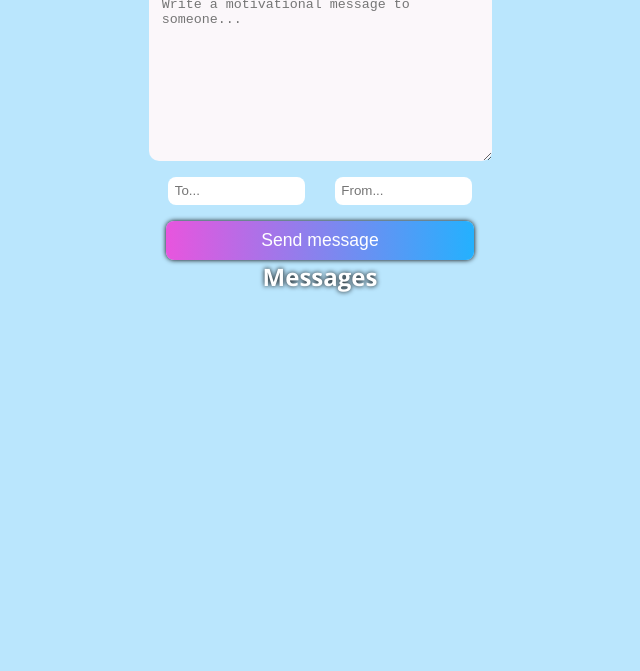
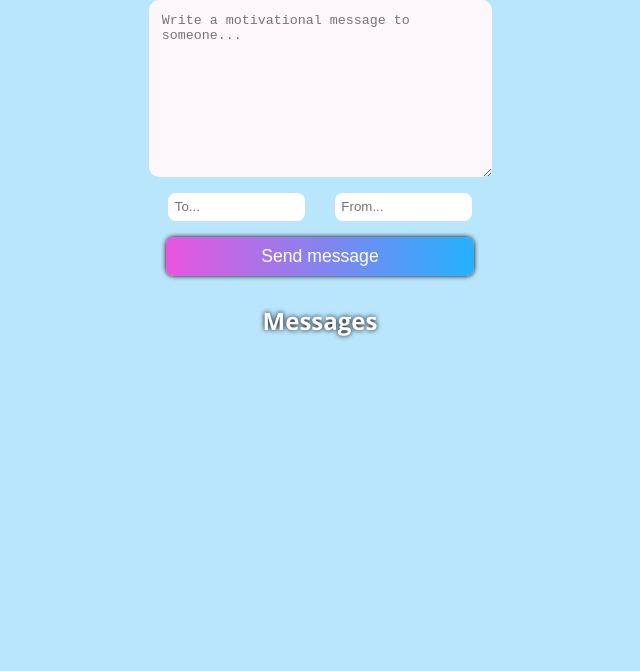
Before and after one commit to Jess247/motivational-message, a plain HTML site: page index.html in a window 1280 px wide. Shown: the part 129-800 px from the top of the page, without its empty margins (320-960 px from the left). Drawn offline with nearby package versions, Linux system fonts and the light colour scheme; no server answers.

Commit message:
Update styles

```diff
--- a/js/script.js
+++ b/js/script.js
@@ -20,7 +20,7 @@ btn.addEventListener("click", writeMsg)
 onValue(msgInDB, (snapshot) => {
     if(snapshot.exists()) {
         let msgArray = Object.entries(snapshot.val())
-        console.log(msgArray[0][1].from)
+
         for (let i = 0; i < msgArray.length; i++) {
             let currentMsgID = msgArray[i][0]
             renderMsg(msgArray[i][1].to, msgArray[i][1].text, msgArray[i][1].from,currentMsgID)
--- a/styles/styles.scss
+++ b/styles/styles.scss
@@ -23,11 +23,13 @@ body {
 
     img {
         width: 150px;
+        margin-bottom: 1em;
     }
 }
 .form {
     display: flex;
     flex-direction: column;
+    padding: 1em 0;
 
     .textarea {
         border: none;
@@ -80,6 +82,11 @@ body {
     }
 
 }
+
+.msg-container {
+    .msg-heading {
+        margin: .5em 0;
+    }
     .msg {
         text-align: left;
         background: $accent-light;
@@ -96,3 +103,4 @@ body {
             margin: .5em 0;
         }
     }
+}
```
Also changed, not shown: styles/styles.css, 1 other file. Lines whose indentation alone changed are shown as unchanged.
